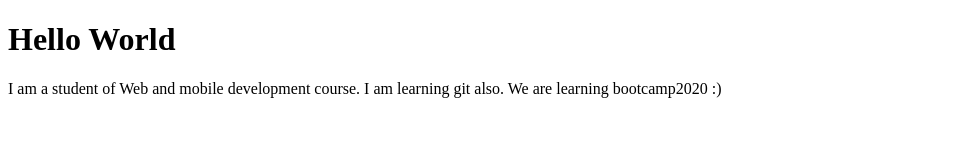
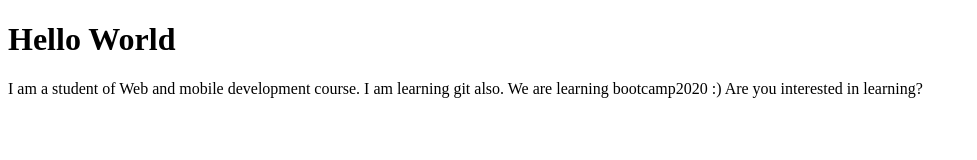
Before and after one commit to kainat555/learninggit, a plain HTML site: page index.html in a window 1280 px wide. Shown: the whole page, without its empty margins (0-977 px from the left). Drawn offline with Linux system fonts and the light colour scheme.

Commit message:
update index.html

```diff
--- a/index.html
+++ b/index.html
@@ -11,6 +11,7 @@
         I am a student of Web and mobile development course.
         I am learning git also.
         We are learning bootcamp2020 :)
+        Are you interested in learning?
     </p>
 </body>
 </html>
```
